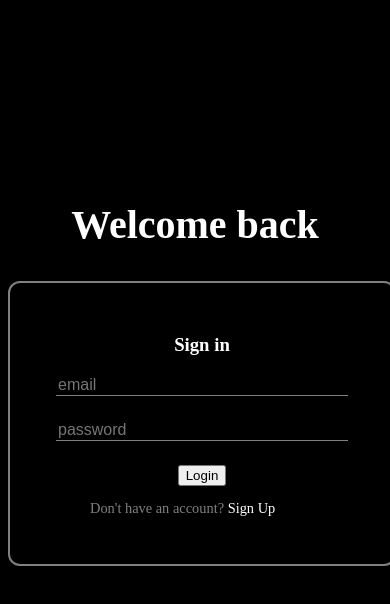
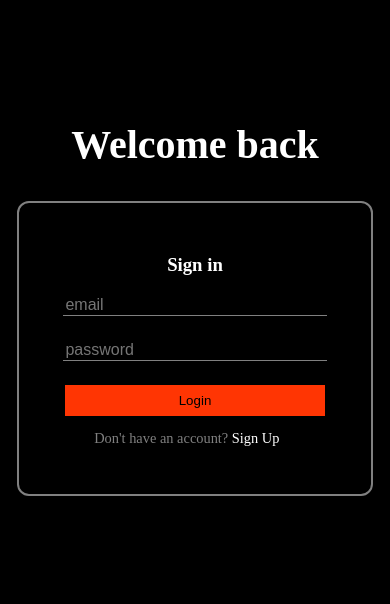
Before and after one commit to brendanbuchanan21/expense-tracker-app, a React (Vite) app in the folder frontend/: page /login in a window 390 px wide. Shown: the top 604 px of the page. Built offline with nearby package versions, Linux system fonts and the light colour scheme; no server answers.

Commit message:
welcome/sign-in area responsiveness add

```diff
--- a/frontend/src/components/loginSection/intro.css
+++ b/frontend/src/components/loginSection/intro.css
@@ -77,12 +77,13 @@ section {
     text-align: center;
   }
   .login-text-div p {
- font-size: .9rem;
- color: grey;
+    font-size: .9rem;
+    color: grey;
   }
   .login-text {
     color: white;
     cursor: pointer;
+    padding-left: 5px;
   }
   .login-text:hover {
     color: grey;
@@ -91,3 +92,15 @@ section {
   .sign-in-header-text {
     text-align: center;
   }
+
+  @media (max-width: 600px) {
+
+    .intro-div {
+        padding-top: 5rem;
+        width: 20rem;
+    }
+
+    .intro-div h1 {
+        font-size: 1.5rem;
+    }
+  }
--- a/frontend/src/components/loginSection/login.tsx
+++ b/frontend/src/components/loginSection/login.tsx
@@ -57,7 +57,7 @@ const handleSubmitForm = async (e: any) => {
                 <form action="" onSubmit={handleSubmitForm}>
                 <input type="email" placeholder="email" onChange={(e) => setEmail(e.target.value)}/>
                 <input type="password" placeholder="password" onChange={(e) => setPassword(e.target.value)}/>
-                <button type="submit">Login</button>
+                <button type="submit" className='sign-up-btn'>Login</button>
                 </form>
                 {loading && (
                <div className='spinner-parent'>
--- a/frontend/src/components/loginSection/signup.css
+++ b/frontend/src/components/loginSection/signup.css
@@ -56,6 +56,7 @@ form input:-webkit-autofill {
     border: none;
     padding: .5rem;
     width: 90%;
+    cursor: pointer;
 }
 sing-up-btn:hover {
     background-color: var(--hover-orange);
@@ -121,3 +122,11 @@ sing-up-btn:hover {
   @keyframes spin {
     to { transform: rotate(360deg); }
   }
+@media (max-width: 550px) {
+    .welcome-div {
+        padding-top: 5rem;
+    }
+    .form-card {
+        width: 18rem;
+    }
+}
```
